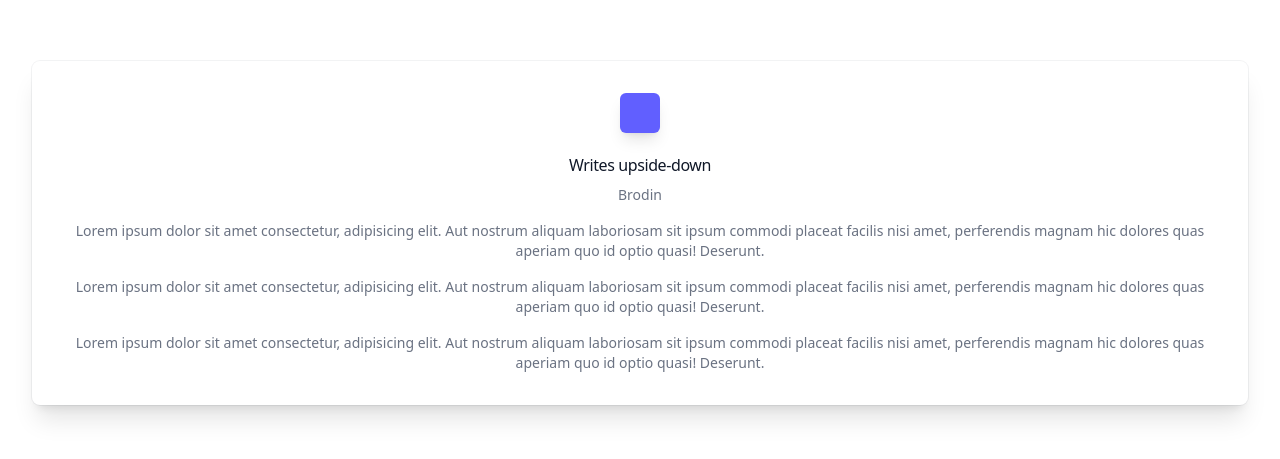
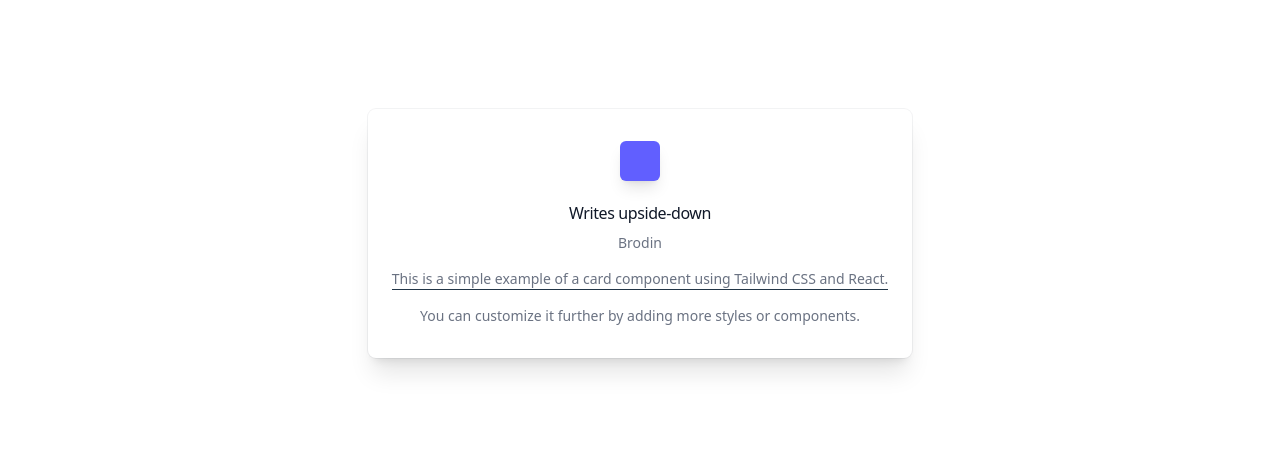
Before and after one commit to brodinsud/T-R-workshop1, a React (Vite) app: page / in a window 1280 px wide. Shown: the part 167-626 px from the top of the page. Built offline with nearby package versions, Linux system fonts and the light colour scheme.

Commit message:
Refactor content in App component to provide clearer example and customization options

```diff
--- a/src/App.jsx
+++ b/src/App.jsx
@@ -57,9 +57,13 @@ const App = () => {
           Brodin
         </p>
         <div>
-          <p class="mt-4 text-gray-500 dark:text-gray-400 text-sm">Lorem ipsum dolor sit amet consectetur, adipisicing elit. Aut nostrum aliquam laboriosam sit ipsum commodi placeat facilis nisi amet, perferendis magnam hic dolores quas aperiam quo id optio quasi! Deserunt.</p>
-          <p class="mt-4 text-gray-500 dark:text-gray-400 text-sm">Lorem ipsum dolor sit amet consectetur, adipisicing elit. Aut nostrum aliquam laboriosam sit ipsum commodi placeat facilis nisi amet, perferendis magnam hic dolores quas aperiam quo id optio quasi! Deserunt.</p>
-          <p class="mt-4 text-gray-500 dark:text-gray-400 text-sm">Lorem ipsum dolor sit amet consectetur, adipisicing elit. Aut nostrum aliquam laboriosam sit ipsum commodi placeat facilis nisi amet, perferendis magnam hic dolores quas aperiam quo id optio quasi! Deserunt.</p>
+          <p class="mt-4 text-gray-500 dark:text-gray-400 text-sm">
+            This is a simple example of a card component using Tailwind CSS and React.
+          </p>
+          <hr />
+          <p class="mt-4 text-gray-500 dark:text-gray-400 text-sm">
+            You can customize it further by adding more styles or components.
+          </p>
         </div>
       </div>
     </>
```
